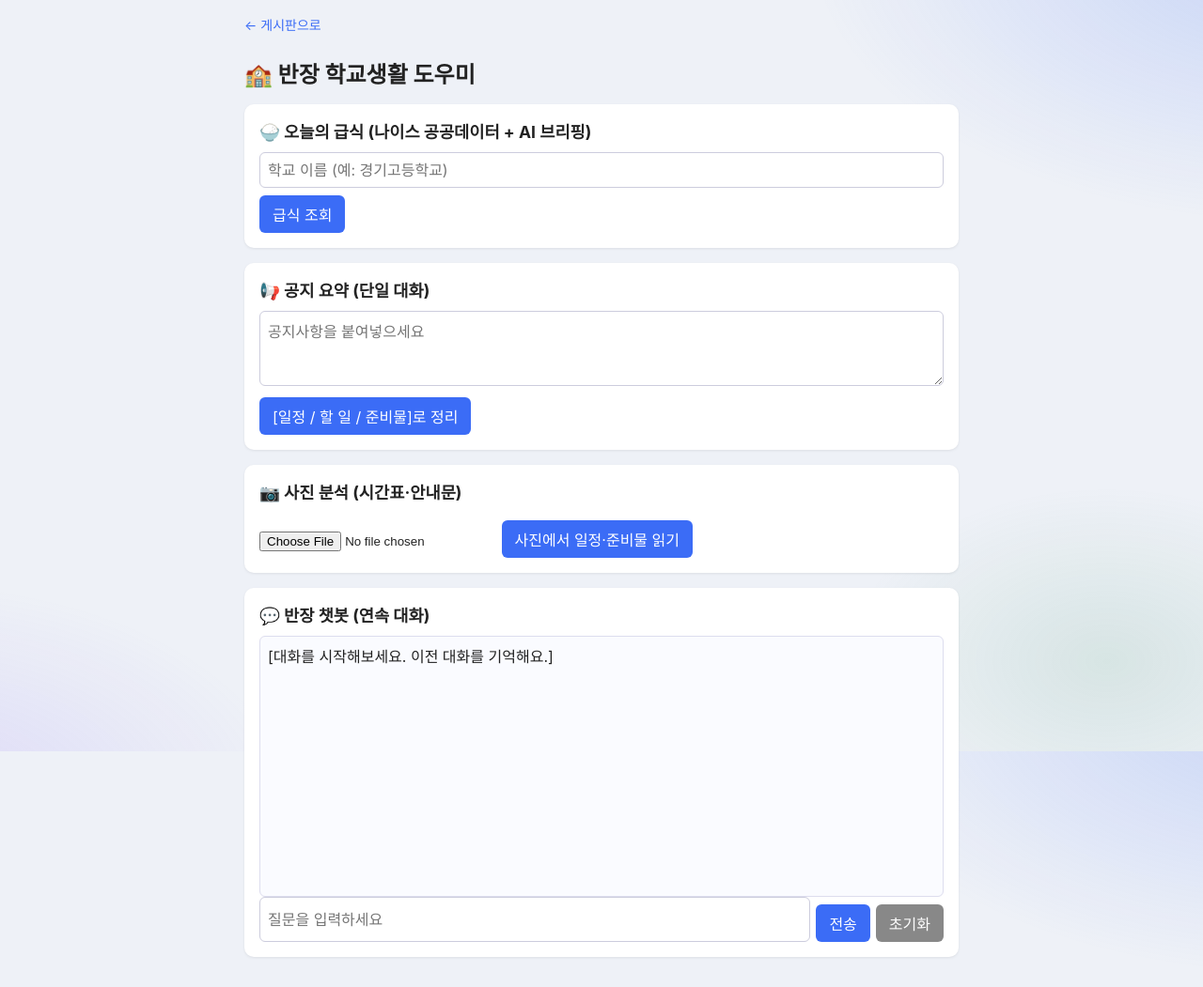
After one commit to dong983/abc, a Flask app: page /chatbot in a window 1280 px wide. The commit adds this page. Shown: the whole page at 94% size. Run offline with Flask 3, Linux system fonts and the light colour scheme.

Commit message:
Add school helper chatbot and board nav link to it.
Co-authored-by: Cursor <cursoragent@cursor.com>

```diff
--- a/week07-complete/app.py
+++ b/week07-complete/app.py
@@ -1,15 +1,43 @@
+import base64
+import os
+import uuid
+from dotenv import load_dotenv
+from flask import Flask, jsonify, render_template, request, session
 import os
 import sqlite3
 from pathlib import Path
-
 from flask import Flask, request, render_template, redirect, url_for, session
 from flask_socketio import SocketIO, emit
 from werkzeug.security import generate_password_hash, check_password_hash
+from opendata import fetch_air_quality
+import openai
+from openai import OpenAI
+import neis
 
-from opendata import fetch_air_quality
+load_dotenv()
+
+client = OpenAI()
+MODEL = os.environ.get("OPENAI_MODEL") or "gpt-4.1-mini"
+
+SYSTEM_PROMPT = (
+    "너는 학교생활 도우미 '반장'이야. "
+    "오직 제공된 공지와 데이터에 근거해서만 답변해. "
+    "공지에 명시되지 않은 날짜, 장소, 준비물은 절대로 추측하지 말고 '확인 필요'라고 표시해."
+)
+
+CHAT_PROMPT = (
+    "너는 학교생활 도우미 '반장'이야. 친절하고 간결하게 답해. "
+    "사용자가 대화 중에 알려준 공지·일정·준비물은 기억해서 답에 사용해. "
+    "대화에 없는 날짜, 장소, 준비물은 절대로 추측하지 말고 '확인 필요'라고 표시해."
+)
+
+IMAGE_MIME = {".jpg": "image/jpeg", ".jpeg": "image/jpeg", ".png": "image/png"}
+MAX_HISTORY = 20
+user_chats: dict[str, list[dict]] = {}
 
 app = Flask(__name__)
 app.secret_key = os.environ.get("SECRET_KEY", "dev-only-change-me")
+app.config["MAX_CONTENT_LENGTH"] = 5 * 1024 * 1024
 socketio = SocketIO(app)
 
 BASE_DIR = Path(__file__).resolve().parent
@@ -387,6 +415,168 @@ def handle_send_message(data):
     emit("new_message", {"username": username, "content": content}, broadcast=True)
 
 
+
+class AIError(Exception):
+    """사용자 화면 표시용 AI 에러 클래스"""
+
+def ask(user_input, instructions=SYSTEM_PROMPT) -> str:
+    try:
+        response = client.responses.create(
+            model=MODEL,
+            instructions=instructions,
+            input=user_input,
+            temperature=0.2,
+        )
+    except openai.AuthenticationError:
+        raise AIError("API 키가 올바르지 않아요. OPENAI_API_KEY 환경 변수를 확인하세요.")
+    except openai.RateLimitError:
+        raise AIError("요청이 너무 많거나 사용 한도를 넘었어요. 잠시 뒤에 다시 시도하세요.")
+    except openai.OpenAIError as e:
+        raise AIError(f"AI 호출 중 오류가 났어요. ({type(e).__name__})")
+    return response.output_text
+
+def get_user_key() -> str:
+    if "user_key" not in session:
+        session["user_key"] = str(uuid.uuid4())
+    return session["user_key"]
+
+def chat_with_history(user_key: str, message: str) -> str:
+    history = user_chats.setdefault(user_key, [])
+    history.append({"role": "user", "content": message})
+    try:
+        reply = ask(history, instructions=CHAT_PROMPT)
+    except AIError:
+        history.pop()
+        raise
+    history.append({"role": "assistant", "content": reply})
+    del history[:-MAX_HISTORY]
+    return reply
+
+def brief_meal(school_name: str, meal: dict) -> str:
+    allergy_table = ", ".join(f"{n}.{name}" for n, name in neis.ALLERGY_CODES.items())
+    prompt = (
+        f"아래는 나이스(NEIS) 공식 API에서 가져온 {school_name}의 오늘 {meal['meal_name']} 원문이야.\n"
+        "이 원문에만 근거해서 답하고, 원문에 없는 메뉴·수치는 지어내지 말고 '확인 필요'라고 써.\n"
+        f"[알레르기 번호표] {allergy_table}\n"
+        f"[메뉴 원문]\n{meal['menu']}\n"
+        f"[칼로리] {meal['calorie'] or '정보 없음'}\n"
+        f"[영양정보]\n{meal['nutrition'] or '정보 없음'}\n\n"
+        "1) 오늘 급식을 1~2문장으로 요약해줘.\n"
+        "2) 메뉴 뒤 괄호 숫자는 알레르기 번호야. 번호표로 풀이해서 주의할 메뉴를 알려줘.\n"
+        "3) 칼로리·영양정보가 있으면 짧게 해설해줘.\n"
+        "마크다운 기호(#, *, **)는 쓰지 말고 일반 문장과 줄바꿈으로만 써."
+    )
+    return ask(prompt)
+
+def summarize_notice(notice: str) -> str:
+    prompt = (
+        "아래 공지를 [일정 / 할 일 / 준비물] 순서로 간결하게 정리해줘.\n"
+        "공지에 없는 항목은 '확인 필요'라고 써. 마크다운 기호는 쓰지 마.\n"
+        f"공지: {notice}"
+    )
+    return ask(prompt)
+
+def analyze_image(file_storage) -> str:
+    ext = os.path.splitext(file_storage.filename or "")[1].lower()
+    mime = IMAGE_MIME.get(ext)
+    if mime is None:
+        raise AIError("JPG 또는 PNG 사진만 올릴 수 있어요.")
+
+    image_b64 = base64.b64encode(file_storage.read()).decode("ascii")
+    prompt = (
+        "이 시간표/안내문 사진을 분석해 줘. "
+        "1) 전체 일정이나 시간표 목록을 텍스트로 표기하고, "
+        "2) 챙겨야 할 준비물을 요약해 줘. "
+        "글자가 흐려 식별할 수 없는 부분은 '확인 필요'라고 표시하고, 사진에 없는 내용은 절대 지어내지 마. "
+        "마크다운 기호는 쓰지 마."
+    )
+    message = [{
+        "role": "user",
+        "content": [
+            {"type": "input_text", "text": prompt},
+            {"type": "input_image", "image_url": f"data:{mime};base64,{image_b64}"},
+        ],
+    }]
+    return ask(message)
+
+@app.route("/chatbot", methods=["GET", "POST"])
+def chatbot():
+    user_key = get_user_key()
+    view = {
+        "school_name": "", "meal_school": None, "meal": None, "ai_meal": None,
+        "notice_text": "", "summary": None, "image_result": None, "errors": {},
+    }
+
+    if request.method == "POST":
+        action = request.form.get("action")
+
+        if action == "meal":
+            view["school_name"] = request.form.get("school_name", "").strip()
+            school = neis.get_school_code(view["school_name"]) if view["school_name"] else None
+            if school is None:
+                view["errors"]["meal"] = "학교를 찾지 못했어요. 정확한 학교 이름(예: 경기고등학교)을 입력하세요."
+            else:
+                office_code, school_code, school_full_name = school
+                view["meal_school"] = school_full_name
+                view["meal"] = neis.get_today_meal(office_code, school_code)
+                if view["meal"] is None:
+                    view["errors"]["meal"] = "오늘 급식 정보가 등록되지 않았습니다. (주말·방학·휴업일일 수 있어요)"
+                else:
+                    try:
+                        view["ai_meal"] = brief_meal(school_full_name, view["meal"])
+                    except AIError as e:
+                        view["errors"]["ai_meal"] = str(e)
+
+        elif action == "notice":
+            view["notice_text"] = request.form.get("notice_text", "").strip()
+            if not view["notice_text"]:
+                view["errors"]["notice"] = "공지 내용을 입력하세요."
+            else:
+                try:
+                    view["summary"] = summarize_notice(view["notice_text"])
+                except AIError as e:
+                    view["errors"]["notice"] = str(e)
+
+        elif action == "image":
+            photo = request.files.get("photo")
+            if photo is None or photo.filename == "":
+                view["errors"]["image"] = "사진 파일을 선택하세요."
+            else:
+                try:
+                    view["image_result"] = analyze_image(photo)
+                except AIError as e:
+                    view["errors"]["image"] = str(e)
+
+    return render_template("index.html", history=user_chats.get(user_key, []), **view)
+
+@app.route("/chatbot/chat", methods=["POST"])
+def chatbot_chat():
+    user_key = get_user_key()
+    message = request.form.get("message", "").strip()
+
+    if not message:
+        return jsonify({"reply": "질문을 입력하세요."}), 400
+    if message == "초기화":
+        user_chats.pop(user_key, None)
+        return jsonify({"reply": "[시스템] 대화 문맥이 초기화되었습니다."})
+
+    try:
+        return jsonify({"reply": chat_with_history(user_key, message)})
+    except AIError as e:
+        return jsonify({"reply": str(e)}), 502
+
+@app.errorhandler(413)
+def too_large(_):
+    return "사진 용량이 너무 커요(5MB 이하). 뒤로 가서 작은 사진을 올려주세요.", 413
+
+### 이게 항상 맨 밑에 있어야함
+### 이게 항상 맨 밑에 있어야함
+### 이게 항상 맨 밑에 있어야함
+### 이게 항상 맨 밑에 있어야함
 if __name__ == "__main__":
     create_tables()
     socketio.run(app, debug=True, port=5001, allow_unsafe_werkzeug=True)
+### 이게 항상 맨 밑에 있어야함
+### 이게 항상 맨 밑에 있어야함
+### 이게 항상 맨 밑에 있어야함
+### 이게 항상 맨 밑에 있어야함
--- a/week07-complete/templates/dashboard.html
+++ b/week07-complete/templates/dashboard.html
@@ -30,6 +30,8 @@
       <a href="/signup">회원가입</a>
     {% endif %}
     <a href="/dashboard">대시보드</a>
+    <a href="/chat">채팅</a>
+    <a href="/chatbot">챗봇</a>
   </nav>
 
   <a class="back" href="/">← 게시판으로</a>
--- a/week07-complete/templates/detail.html
+++ b/week07-complete/templates/detail.html
@@ -31,6 +31,7 @@
     {% endif %}
     <a href="/dashboard">대시보드</a>
     <a href="/chat">채팅</a>
+    <a href="/chatbot">챗봇</a>
   </nav>
 
   <a class="back" href="/">← 목록으로</a>
--- a/week07-complete/templates/edit.html
+++ b/week07-complete/templates/edit.html
@@ -24,6 +24,9 @@
       <a href="/login">로그인</a>
       <a href="/signup">회원가입</a>
     {% endif %}
+    <a href="/dashboard">대시보드</a>
+    <a href="/chat">채팅</a>
+    <a href="/chatbot">챗봇</a>
   </nav>
 
   <a class="back" href="/posts/{{ post.id }}">← 취소하고 상세로</a>
--- /dev/null
+++ b/week07-complete/templates/index.html
@@ -0,0 +1,141 @@
+<!DOCTYPE html>
+<html lang="ko">
+<head>
+    <meta charset="UTF-8">
+    <meta name="viewport" content="width=device-width, initial-scale=1">
+    <title>반장 학교생활 도우미</title>
+    <style>
+        html {
+            min-height: 100%;
+            background-color: #eef1f7;
+            background-image:
+                radial-gradient(circle, rgba(59, 108, 246, 0.14) 1px, transparent 1.5px),
+                radial-gradient(ellipse 900px 520px at 108% -8%, rgba(59, 108, 246, 0.22), transparent 58%),
+                radial-gradient(ellipse 720px 420px at -8% 108%, rgba(122, 90, 248, 0.16), transparent 58%),
+                radial-gradient(ellipse 480px 320px at 92% 88%, rgba(46, 139, 87, 0.12), transparent 58%);
+            background-size: 22px 22px, auto, auto, auto;
+            background-attachment: fixed;
+        }
+        body { font-family: -apple-system, "Apple SD Gothic Neo", "Malgun Gothic", sans-serif; max-width: 760px; margin: 0 auto; padding: 16px; background: transparent; color: #222; min-height: 100vh; }
+        a.back { display: inline-block; margin-bottom: 8px; color: #3b6cf6; text-decoration: none; font-size: 14px; }
+        h1 { font-size: 1.5rem; }
+        section { background: #fff; border-radius: 10px; padding: 16px; margin-bottom: 16px; box-shadow: 0 1px 3px rgba(0,0,0,.08); }
+        h2 { font-size: 1.1rem; margin: 0 0 10px; }
+        input[type=text], textarea { width: 100%; box-sizing: border-box; padding: 8px; border: 1px solid #ccd; border-radius: 6px; font: inherit; }
+        textarea { min-height: 80px; }
+        button { margin-top: 8px; padding: 8px 14px; border: 0; border-radius: 6px; background: #3b6cf6; color: #fff; font: inherit; cursor: pointer; }
+        button.sub { background: #888; }
+        .box { white-space: pre-wrap; padding: 10px; border-radius: 6px; margin-top: 10px; }
+        .official { background: #eef6ee; border-left: 4px solid #2e8b57; }
+        .ai { background: #f3f0fb; border-left: 4px solid #7a5af8; }
+        .label { font-size: .8rem; font-weight: bold; margin-bottom: 4px; }
+        .error { background: #fdecec; border-left: 4px solid #d33; }
+        #chatHistory { height: 260px; overflow-y: auto; border: 1px solid #dde; border-radius: 6px; padding: 8px; background: #fafbff; }
+        #chatHistory div { margin-bottom: 6px; white-space: pre-wrap; }
+        .chat-row { display: flex; gap: 6px; }
+        .chat-row input { flex: 1; }
+    </style>
+</head>
+<body>
+    <a class="back" href="/">← 게시판으로</a>
+    <h1>🏫 반장 학교생활 도우미</h1>
+
+    <section>
+        <h2>🍚 오늘의 급식 (나이스 공공데이터 + AI 브리핑)</h2>
+        <form method="post">
+            <input type="text" name="school_name" value="{{ school_name }}" placeholder="학교 이름 (예: 경기고등학교)">
+            <button type="submit" name="action" value="meal">급식 조회</button>
+        </form>
+        {% if errors.meal %}<div class="box error">{{ errors.meal }}</div>{% endif %}
+        {% if meal %}
+            <div class="box official">
+                <div class="label">📋 나이스 공식 원문 — {{ meal_school }} · {{ meal.meal_name }} ({{ meal.date }})</div>
+                {{ meal.menu }}
+                {% if meal.calorie %}
+칼로리: {{ meal.calorie }}{% endif %}
+            </div>
+            {% if ai_meal %}
+                <div class="box ai">
+                    <div class="label">🤖 AI 브리핑 (원문을 해석한 참고용 설명 — 틀릴 수 있어요)</div>
+                    {{ ai_meal }}
+                </div>
+            {% endif %}
+            {% if errors.ai_meal %}<div class="box error">{{ errors.ai_meal }}</div>{% endif %}
+        {% endif %}
+    </section>
+
+    <section>
+        <h2>📢 공지 요약 (단일 대화)</h2>
+        <form method="post">
+            <textarea name="notice_text" placeholder="공지사항을 붙여넣으세요">{{ notice_text }}</textarea>
+            <button type="submit" name="action" value="notice">[일정 / 할 일 / 준비물]로 정리</button>
+        </form>
+        {% if errors.notice %}<div class="box error">{{ errors.notice }}</div>{% endif %}
+        {% if summary %}<div class="box ai"><div class="label">🤖 AI 요약</div>{{ summary }}</div>{% endif %}
+    </section>
+
+    <section>
+        <h2>📷 사진 분석 (시간표·안내문)</h2>
+        <form method="post" enctype="multipart/form-data">
+            <input type="file" name="photo" accept="image/png,image/jpeg">
+            <button type="submit" name="action" value="image">사진에서 일정·준비물 읽기</button>
+        </form>
+        {% if errors.image %}<div class="box error">{{ errors.image }}</div>{% endif %}
+        {% if image_result %}<div class="box ai"><div class="label">🤖 AI가 읽은 내용 (사진과 꼭 대조하세요)</div>{{ image_result }}</div>{% endif %}
+    </section>
+
+    <section>
+        <h2>💬 반장 챗봇 (연속 대화)</h2>
+        <div id="chatHistory">
+            {% for m in history %}
+                <div><b>{{ '나' if m.role == 'user' else '반장' }}:</b> {{ m.content }}</div>
+            {% else %}
+                <div id="emptyNote">[대화를 시작해보세요. 이전 대화를 기억해요.]</div>
+            {% endfor %}
+        </div>
+        <div class="chat-row">
+            <input type="text" id="chatInput" placeholder="질문을 입력하세요" onkeydown="if (event.key === 'Enter') sendChat()">
+            <button type="button" onclick="sendChat()">전송</button>
+            <button type="button" class="sub" onclick="resetChat()">초기화</button>
+        </div>
+    </section>
+
+    <script>
+        const box = document.getElementById("chatHistory");
+
+        function addMessage(who, text) {
+            const note = document.getElementById("emptyNote");
+            if (note) note.remove();
+            const row = document.createElement("div");
+            const name = document.createElement("b");
+            name.textContent = who + ": ";
+            row.append(name, document.createTextNode(text));
+            box.appendChild(row);
+            box.scrollTop = box.scrollHeight;
+        }
+
+        async function postChat(message) {
+            const formData = new FormData();
+            formData.append("message", message);
+            const res = await fetch("/chatbot/chat", { method: "POST", body: formData });
+            return (await res.json()).reply;
+        }
+
+        async function sendChat() {
+            const input = document.getElementById("chatInput");
+            const message = input.value.trim();
+            if (!message) return;
+            input.value = "";
+            addMessage("나", message);
+            addMessage("반장", await postChat(message));
+        }
+
+        async function resetChat() {
+            await postChat("초기화");
+            box.innerHTML = "<div>[대화가 초기화되었습니다.]</div>";
+        }
+
+        box.scrollTop = box.scrollHeight;
+    </script>
+</body>
+</html>
--- a/week07-complete/templates/list.html
+++ b/week07-complete/templates/list.html
@@ -33,6 +33,7 @@
     {% endif %}
     <a href="/dashboard">대시보드</a>
     <a href="/chat">채팅</a>
+    <a href="/chatbot">챗봇</a>
   </nav>
 
   <h1>게시판</h1>
--- a/week07-complete/templates/new.html
+++ b/week07-complete/templates/new.html
@@ -24,6 +24,9 @@
       <a href="/login">로그인</a>
       <a href="/signup">회원가입</a>
     {% endif %}
+    <a href="/dashboard">대시보드</a>
+    <a href="/chat">채팅</a>
+    <a href="/chatbot">챗봇</a>
   </nav>
 
   <a class="back" href="/">← 목록으로</a>
```
Also changed, not shown: week07-complete/neis.py (added, +53 -0 lines).
